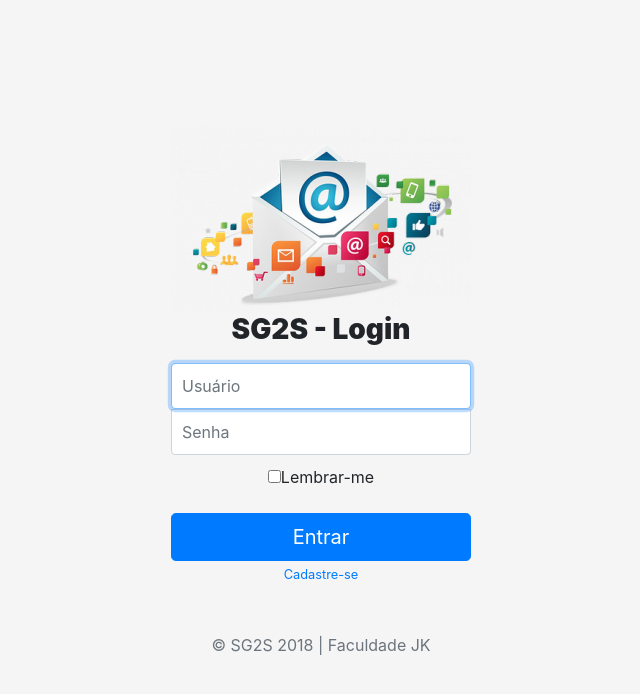
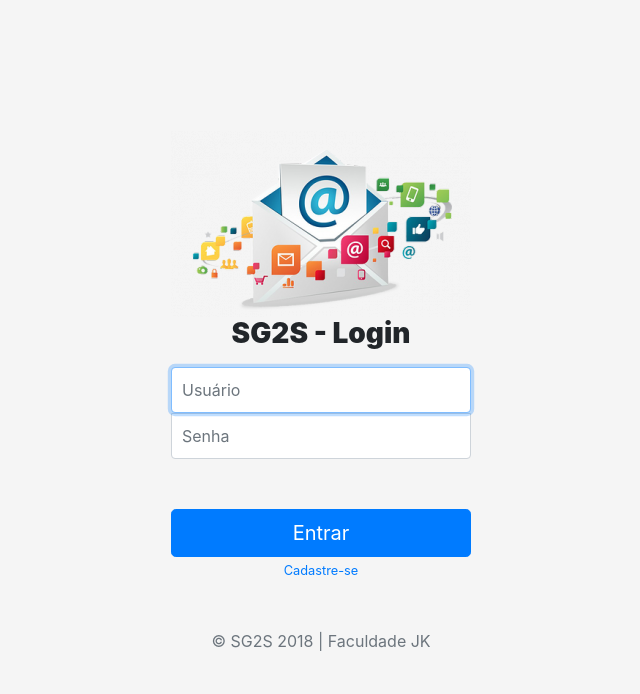
Before and after one commit to tadeuespindolapalermo/SG2S, a PHP site: page / in a window 1280 px wide. Shown: the top 694 px of the page, without its empty margins (319-959 px from the left). Run offline with PHP 8.4, Linux system fonts and the light colour scheme.

Commit message:
Removi o checkbox 'Lembrar-me' da tela de login.

```diff
--- a/index.php
+++ b/index.php
@@ -37,9 +37,6 @@
             <input type="password" id="campo_senha" name="senha" class="form-control" placeholder="Senha" required />
 
             <div class="checkbox mb-3">
-                <label>
-                    <input type="checkbox" value="remember-me" />Lembrar-me
-                </label>
                 <?php
                     echo '<br/>';
                     if($erro == 1) {
```
